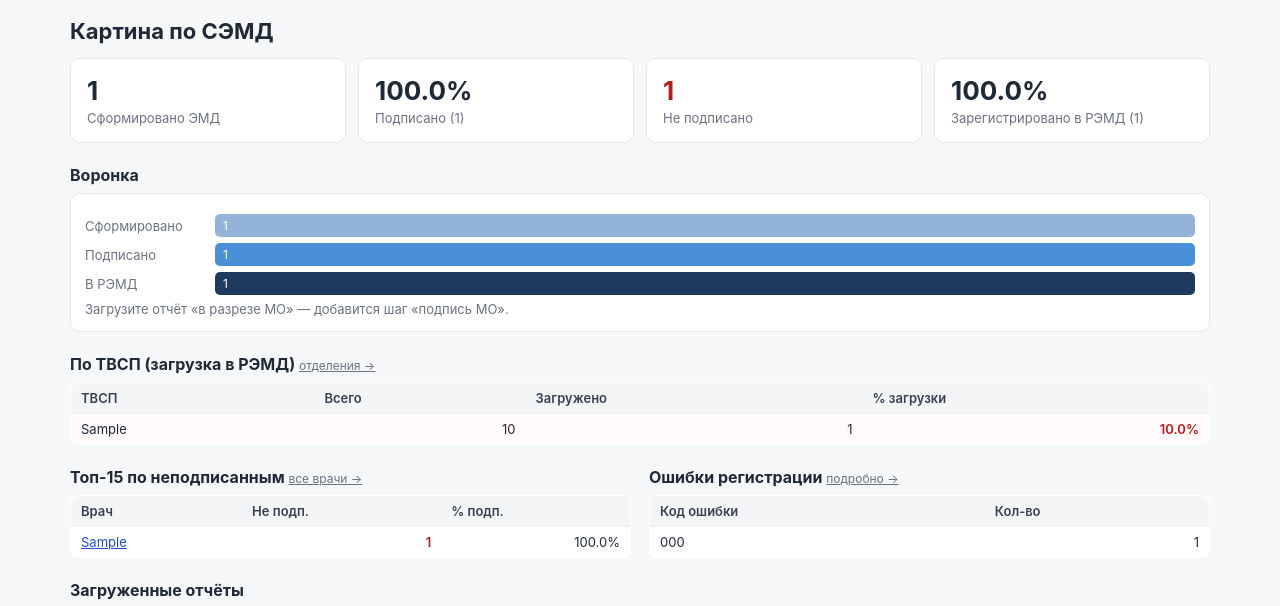
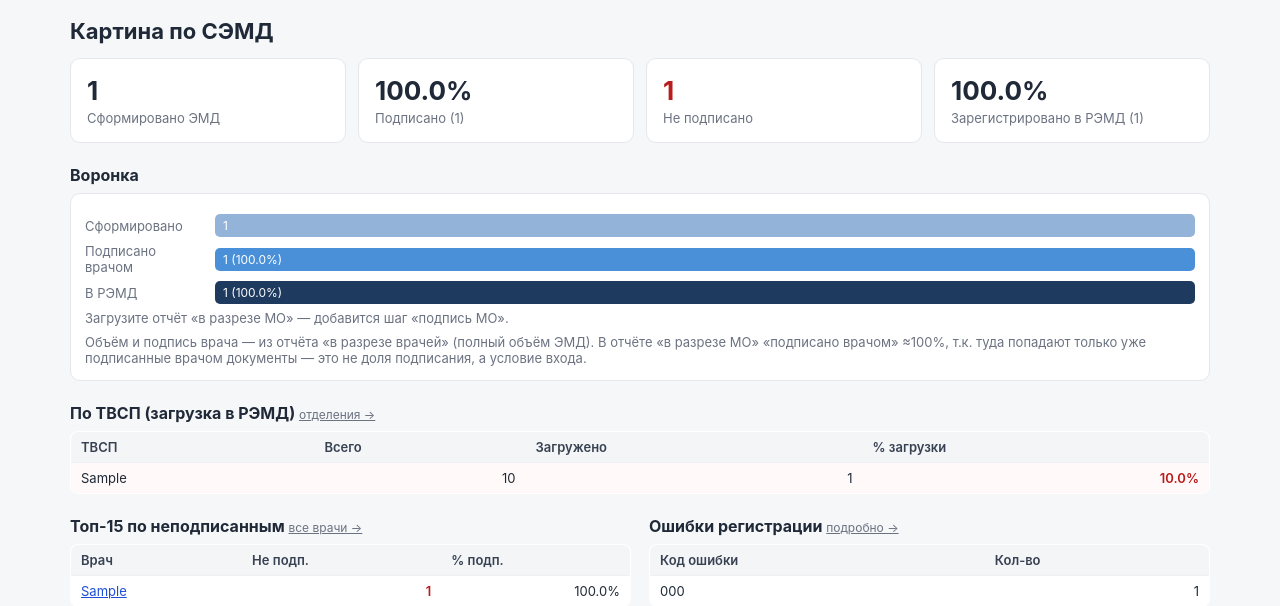
Before and after one commit to Aki-shin/semd-notify, a Flask app: page / in a window 1280 px wide. Shown: the part 40-646 px from the top of the page. Run offline with Flask 3, Linux system fonts and the light colour scheme; tables that the repository leaves empty hold one stand-in row (values such as "Sample post").

Commit message:
Честная сквозная воронка: устранено мнимое «подписано врачом 99.9%»
В отчёте «в разрезе МО» «сформировано» — это уже подписанные врачом документы
(подпись врача — условие попадания в реестровый конвейер), поэтому «подписано
врачом» там ~100% тавтологически. Дашборд показывал это как достижение, противореча
карточкам (51.8% по отчёту врачей).

storage.full_funnel(): объём и подпись врача берём из отчёта «в разрезе врачей»
(полный объём ЭМД — 14672, подписано врачом 7607 = 52%), подпись МО — из отчёта
по МО, регистрация сходится в обоих. Воронка стала монотонной и честной:
14672 → 7607 (52%) → 523 (3.6%) → 425 (2.9%).

Дашборд: единый источник воронки, две карточки узких мест (не подписано врачом
7065 / застряло на подписи МО 7084), пояснение про тавтологию 99.9% и алерт с
обоими этапами.

Co-Authored-By: Claude Opus 4.8 (1M context) <noreply@anthropic.com>

```diff
--- a/app.py
+++ b/app.py
@@ -95,6 +95,7 @@ def index():
     storage.init()
     return render_template("dashboard.html",
                            funnel=storage.funnel(),
+                           full=storage.full_funnel(),
                            mo=storage.mo_funnel(),
                            notrans=storage.notrans_get(),
                            tvsp=storage.tvsp_list(),
--- a/storage.py
+++ b/storage.py
@@ -164,6 +164,30 @@ def mo_funnel():
     return d
 
 
+def full_funnel():
+    """Единая сквозная воронка из наиболее полного источника.
+    ВАЖНО: в отчёте «в разрезе МО» «сформировано» — это уже подписанные врачом
+    документы (подпись врача — условие попадания в реестровый конвейер), поэтому
+    там «подписано врачом» ~100%. Полный объём ЭМД и реальная доля подписи врача —
+    только в отчёте «в разрезе врачей». Здесь склеиваем: объём и подпись врача —
+    из отчёта по врачам, подпись МО — из отчёта по МО, регистрация — из обоих (сходятся)."""
+    f = funnel()
+    m = mo_funnel()
+    s = f["sform"] or 0
+    pct = lambda a: round(100 * a / s, 1) if s else 0.0
+    out = {
+        "sform": s, "podp_vrach": f["podp"], "nepodp_vrach": f["nepodp"],
+        "zareg": f["zareg"], "pct_podp_vrach": pct(f["podp"]), "pct_zareg": pct(f["zareg"]),
+        "has_mo": bool(m),
+    }
+    if m:
+        out["podp_mo"] = m.get("podp_mo", 0)
+        out["pct_podp_mo"] = pct(m.get("podp_mo", 0))
+        out["gap_vrach_mo"] = max(0, f["podp"] - m.get("podp_mo", 0))  # подписаны врачом, но не МО
+        out["err_reg"] = m.get("err_reg", 0)
+    return out
+
+
 def notrans_get():
     with _conn() as c:
         d = {r["k"]: r["v"] for r in c.execute("SELECT * FROM notrans")}
--- a/templates/dashboard.html
+++ b/templates/dashboard.html
@@ -14,37 +14,32 @@
   <div class="card {{ 'bad' if funnel.pct_zareg < 50 else '' }}"><div class="num">{{ funnel.pct_zareg }}%</div><div class="lbl">Зарегистрировано в РЭМД ({{ funnel.zareg }})</div></div>
 </section>
 
-<h2>Воронка{% if mo %} (полная, с шагом «подпись МО»){% endif %}</h2>
+<h2>Воронка{% if full.has_mo %} (сквозная: врач → МО → РЭМД){% endif %}</h2>
 <div class="funnel">
-  {% if mo %}
-    {% set mx = mo.sform or 1 %}
-    <div class="frow"><span class="fl">Сформировано</span><div class="fbar"><i style="width:{{ (100*mo.sform/mx)|round(0) }}%">{{ mo.sform }}</i></div></div>
-    <div class="frow"><span class="fl">Подписано врачом</span><div class="fbar"><i class="g" style="width:{{ (100*mo.podp_vrach/mx)|round(0) }}%">{{ mo.podp_vrach }} ({{ mo.pct_podp_vrach }}%)</i></div></div>
-    <div class="frow"><span class="fl">Подписано МО</span><div class="fbar"><i class="g2" style="width:{{ (100*mo.podp_mo/mx)|round(0) }}%">{{ mo.podp_mo }} ({{ mo.pct_podp_mo }}%)</i></div></div>
-    <div class="frow"><span class="fl">В РЭМД</span><div class="fbar"><i class="b" style="width:{{ (100*mo.zareg/mx)|round(0) }}%">{{ mo.zareg }} ({{ mo.pct_zareg }}%)</i></div></div>
-  {% else %}
-    {% set mx = funnel.sform or 1 %}
-    <div class="frow"><span class="fl">Сформировано</span><div class="fbar"><i style="width:{{ (100*funnel.sform/mx)|round(0) }}%">{{ funnel.sform }}</i></div></div>
-    <div class="frow"><span class="fl">Подписано</span><div class="fbar"><i class="g" style="width:{{ (100*funnel.podp/mx)|round(0) }}%">{{ funnel.podp }}</i></div></div>
-    <div class="frow"><span class="fl">В РЭМД</span><div class="fbar"><i class="b" style="width:{{ (100*funnel.zareg/mx)|round(0) }}%">{{ funnel.zareg }}</i></div></div>
-    <div class="muted small">Загрузите отчёт «в разрезе МО» — добавится шаг «подпись МО».</div>
+  {% set mx = full.sform or 1 %}
+  <div class="frow"><span class="fl">Сформировано</span><div class="fbar"><i style="width:100%">{{ full.sform }}</i></div></div>
+  <div class="frow"><span class="fl">Подписано врачом</span><div class="fbar"><i class="g" style="width:{{ (100*full.podp_vrach/mx)|round(0) }}%">{{ full.podp_vrach }} ({{ full.pct_podp_vrach }}%)</i></div></div>
+  {% if full.has_mo %}
+  <div class="frow"><span class="fl">Подписано МО</span><div class="fbar"><i class="g2" style="width:{{ (100*full.podp_mo/mx)|round(0) }}%">{{ full.podp_mo }} ({{ full.pct_podp_mo }}%)</i></div></div>
   {% endif %}
+  <div class="frow"><span class="fl">В РЭМД</span><div class="fbar"><i class="b" style="width:{{ (100*full.zareg/mx)|round(0) }}%">{{ full.zareg }} ({{ full.pct_zareg }}%)</i></div></div>
+  {% if not full.has_mo %}<div class="muted small">Загрузите отчёт «в разрезе МО» — добавится шаг «подпись МО».</div>{% endif %}
+  <div class="muted small" style="margin-top:8px">Объём и подпись врача — из отчёта «в разрезе врачей» (полный объём ЭМД).
+  В отчёте «в разрезе МО» «подписано врачом» ≈100%, т.к. туда попадают только уже подписанные врачом документы — это не доля подписания, а условие входа.</div>
 </div>
 
-{% if mo %}
+{% if full.has_mo %}
 <section class="cards" style="grid-template-columns:repeat(3,1fr);margin-top:10px">
-  <div class="card {{ 'bad' if mo.gap_vrach_mo > 0 }}"><div class="num">{{ mo.gap_vrach_mo }}</div><div class="lbl">Подписаны врачом, но не подписаны МО (застряли на подписи МО)</div></div>
-  <div class="card {{ 'bad' if mo.err_reg > 0 }}"><div class="num">{{ mo.err_reg }}</div><div class="lbl">С ошибками регистрации</div></div>
-  <div class="card"><div class="num">{{ mo.bez_podp_mo }}</div><div class="lbl">Всего без подписи МО</div></div>
+  <div class="card {{ 'bad' if full.nepodp_vrach > 0 }}"><div class="num">{{ full.nepodp_vrach }}</div><div class="lbl">Не подписаны <b>врачом</b> (этап 1 — врачи)</div></div>
+  <div class="card {{ 'bad' if full.gap_vrach_mo > 0 }}"><div class="num">{{ full.gap_vrach_mo }}</div><div class="lbl">Подписаны врачом, но не подписаны <b>МО</b> (этап 2 — автоподписание МО)</div></div>
+  <div class="card {{ 'bad' if full.err_reg > 0 }}"><div class="num">{{ full.err_reg }}</div><div class="lbl">С ошибками регистрации</div></div>
 </section>
 {% endif %}
 
-{% set pz = (mo.pct_zareg if mo else funnel.pct_zareg) %}
-{% set pp = (mo.pct_podp_vrach if mo else funnel.pct_podp) %}
-{% if pz < 50 and pp > pz + 15 %}
-  <div class="alert">⚠️ Подписано {{ pp }}%, но в РЭМД только {{ pz }}% — подписанное не доходит до реестра.
-  Это <b>системная проблема</b> (см. <a href="{{ url_for('errors') }}">Ошибки</a>: маппинг подразделений), а не вина врачей.
-  {% if mo and mo.gap_vrach_mo > 0 %}Часть ({{ mo.gap_vrach_mo }}) застряла именно на <b>подписи МО</b> — проверьте автоподписание.{% endif %}</div>
+{% if full.pct_zareg < 50 %}
+  <div class="alert">⚠️ В РЭМД доходит лишь {{ full.pct_zareg }}% от сформированного. Два узких места:
+  <b>(1)</b> врачи подписали только {{ full.pct_podp_vrach }}% — не подписано <b>{{ full.nepodp_vrach }}</b> (рассылка долгов врачам);
+  {% if full.has_mo %}<b>(2)</b> из подписанного врачами на подписи <b>МО</b> застряло <b>{{ full.gap_vrach_mo }}</b> — это автоподписание МО, не вина врачей (см. <a href="{{ url_for('errors') }}">Ошибки</a>).{% endif %}</div>
 {% endif %}
 
 {% if notrans %}
```
